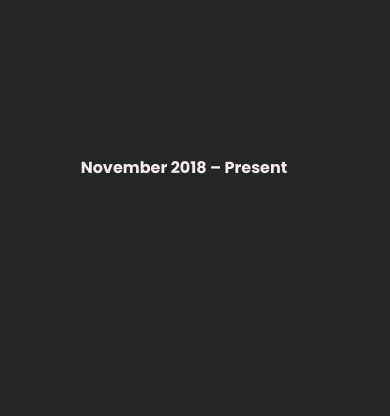
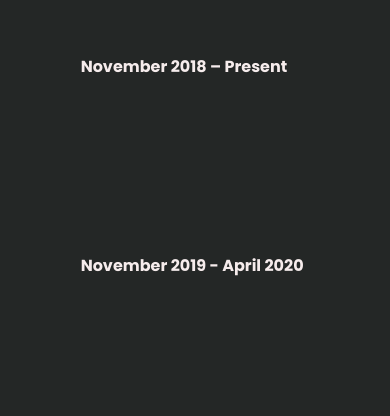
Before and after one commit to ciobotaruva/cva, a React (Create React App) app: page / in a window 390 px wide. Shown: the part 3040-3456 px from the top of the page. Built offline with nearby package versions, Linux system fonts and the light colour scheme; no server answers.

Commit message:
Resume mobile height update

```diff
--- a/src/Componets/Style/Resume.css
+++ b/src/Componets/Style/Resume.css
@@ -11,7 +11,7 @@
 }
 
 .experience-css{
-    height: 100%;
+    height: 70%;
     max-width: 90%;
 }
 
```
